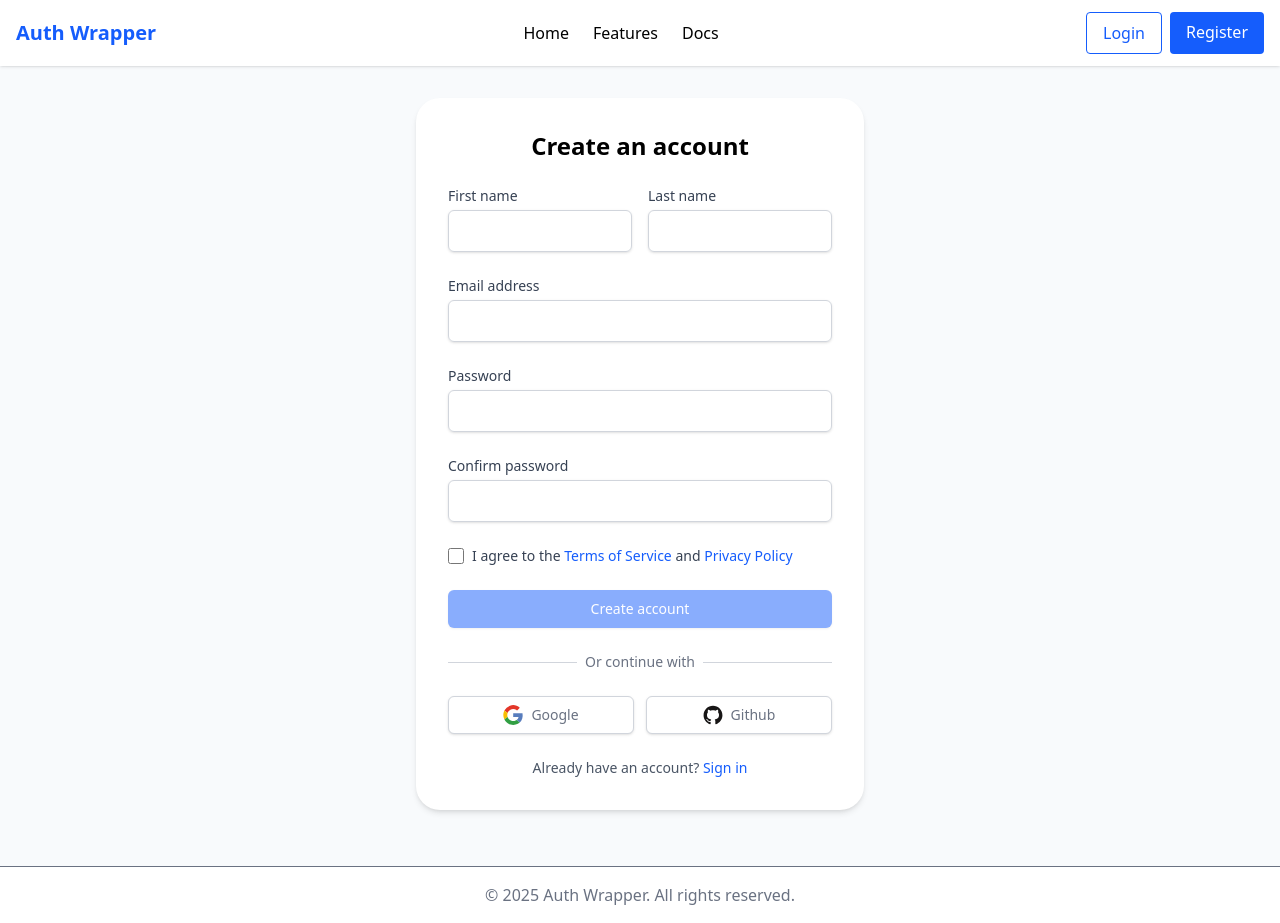
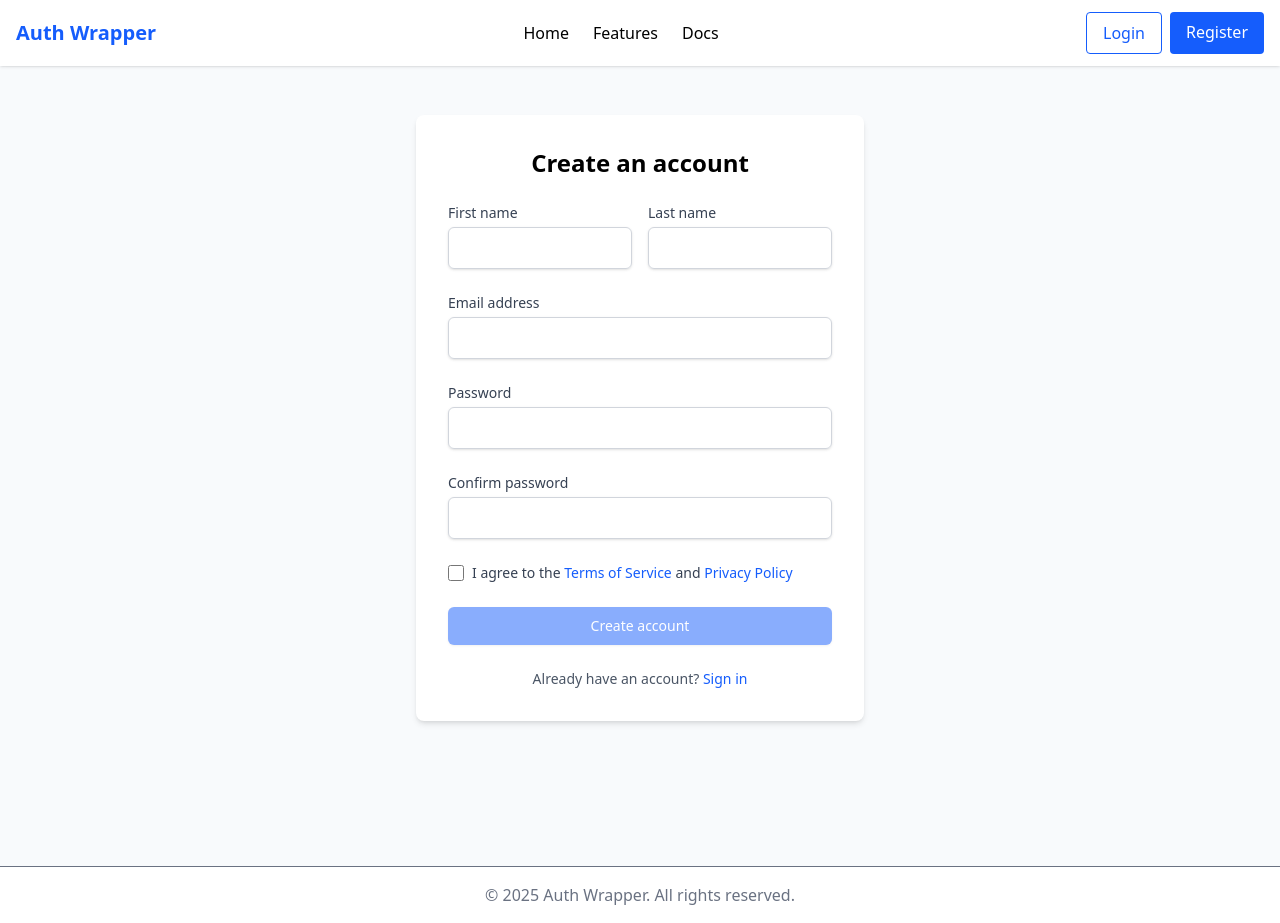
Before and after one commit to husen004/auth_wrapper, a Next.js app in the folder Frontend/: page /sign-up in a window 1280 px wide. Built offline with nearby package versions, Linux system fonts and the light colour scheme.

Commit message:
Login and Registration page complete

```diff
--- a/Frontend/app/sign-in/page.tsx
+++ b/Frontend/app/sign-in/page.tsx
@@ -1,14 +1,87 @@
-import React from 'react';
-import Link from 'next/link';
-import Image from 'next/image';
+'use client'
+
+import { useState } from "react";
+import { useRouter } from "next/navigation";
+import Link from "next/link";
+import { loginSchema, LoginFormValues } from "@/lib/validation";
+import { ZodError } from "zod";
 
 const LoginPage = () => {
+  const router = useRouter();
+  const [email, setEmail] = useState<string>("");
+  const [password, setPassword] = useState<string>("");
+  const [errors, setErrors] = useState<Partial<Record<keyof LoginFormValues, string>>>({});
+  const [loading, setLoading] = useState<boolean>(false);
+  const [generalError, setGeneralError] = useState<string | null>(null);
+
+  const handleSubmit = async (e: React.FormEvent) => {
+    e.preventDefault();
+    setErrors({});
+    setGeneralError(null);
+
+    try {
+      // Validate form data with Zod
+      loginSchema.parse({ email, password });
+
+      // If validation passes, show loading state
+      setLoading(true);
+
+      // Here you would call your API
+      try {
+        const response = await fetch('http://localhost:8080/api/auth/login', {
+          method: 'POST',
+          headers: {
+            'Content-Type': 'application/json',
+          },
+          body: JSON.stringify({ username: email, password }),
+        });
+
+        if (!response.ok) {
+          const errorData = await response.json();
+          throw new Error(errorData.message || 'Login failed');
+        }
+
+        const data = await response.json();
+
+        // Store tokens in localStorage
+        localStorage.setItem('access_token', data.access_token);
+        localStorage.setItem('refresh_token', data.refresh_token);
+
+        // Redirect to dashboard or home
+        router.push('/dashboard');
+      } catch (error) {
+        setGeneralError(error instanceof Error ? error.message : 'An error occurred during login');
+      } finally {
+        setLoading(false);
+      }
+    } catch (error) {
+      if (error instanceof ZodError) {
+        // Convert Zod errors to a more usable format
+        const formattedErrors: Partial<Record<keyof LoginFormValues, string>> = {};
+        error.errors.forEach((err) => {
+          if (err.path) {
+            formattedErrors[err.path[0] as keyof LoginFormValues] = err.message;
+          }
+        });
+        setErrors(formattedErrors);
+      } else {
+        setGeneralError('An unexpected error occurred');
+      }
+    }
+  };
+
   return (
     <div className="flex justify-center items-center min-h-[80vh] px-4">
-      <div className="bg-white p-8 rounded-3xl shadow-md w-full max-w-md">
+      <div className="bg-white p-8 rounded-lg shadow-md w-full max-w-md">
         <h1 className="text-2xl font-bold mb-6 text-center">Welcome back</h1>
 
-        <form className="space-y-6">
+        {generalError && (
+          <div className="mb-4 p-3 bg-red-50 text-red-700 rounded-md">
+            {generalError}
+          </div>
+        )}
+
+        <form onSubmit={handleSubmit} className="space-y-6">
           <div>
             <label htmlFor="email" className="block text-sm font-medium text-gray-700 mb-1">
               Email address
@@ -18,8 +91,11 @@ const LoginPage = () => {
               name="email"
               type="email"
               autoComplete="email"
-              className="w-full px-3 py-2 border border-gray-300 rounded-md shadow-sm focus:outline-none focus:ring-blue-500 focus:border-blue-500"
+              value={email}
+              onChange={(e) => setEmail(e.target.value)}
+              className={`w-full px-3 py-2 border ${errors.email ? 'border-red-500' : 'border-gray-300'} rounded-md shadow-sm focus:outline-none focus:ring-blue-500 focus:border-blue-500`}
             />
+            {errors.email && <p className="mt-1 text-sm text-red-600">{errors.email}</p>}
           </div>
 
           <div>
@@ -31,8 +107,11 @@ const LoginPage = () => {
               name="password"
               type="password"
               autoComplete="current-password"
-              className="w-full px-3 py-2 border border-gray-300 rounded-md shadow-sm focus:outline-none focus:ring-blue-500 focus:border-blue-500"
+              value={password}
+              onChange={(e) => setPassword(e.target.value)}
+              className={`w-full px-3 py-2 border ${errors.password ? 'border-red-500' : 'border-gray-300'} rounded-md shadow-sm focus:outline-none focus:ring-blue-500 focus:border-blue-500`}
             />
+            {errors.password && <p className="mt-1 text-sm text-red-600">{errors.password}</p>}
           </div>
 
           <div className="flex items-center justify-between">
@@ -56,45 +135,18 @@ const LoginPage = () => {
           <div>
             <button
               type="submit"
-              className="w-full flex justify-center py-2 px-4 border border-transparent rounded-md shadow-sm text-sm font-medium text-white bg-blue-600 hover:bg-blue-700 focus:outline-none focus:ring-2 focus:ring-offset-2 focus:ring-blue-500"
+              disabled={loading}
+              className="w-full flex justify-center py-2 px-4 border border-transparent rounded-md shadow-sm text-sm font-medium text-white bg-blue-600 hover:bg-blue-700 focus:outline-none focus:ring-2 focus:ring-offset-2 focus:ring-blue-500 disabled:opacity-50"
             >
-              Sign in
+              {loading ? 'Signing in...' : 'Sign in'}
             </button>
           </div>
         </form>
 
-        <div className="mt-6">
-          <div className="relative">
-            <div className="absolute inset-0 flex items-center">
-              <div className="w-full border-t border-gray-300"></div>
-            </div>
-            <div className="relative flex justify-center text-sm">
-              <span className="px-2 bg-white text-gray-500">Or continue with</span>
-            </div>
-          </div>
-
-          <div className="mt-6 grid grid-cols-2 gap-3">
-            <button
-              type="button"
-              className="w-full inline-flex justify-center py-2 px-4 border border-gray-300 rounded-md shadow-sm bg-white text-sm font-medium text-gray-500 hover:bg-gray-50"
-            >
-              <Image width="20" height="10" src="https://img.icons8.com/fluency/48/google-logo.png" alt="google-logo"/>
-              <span className="ml-2">Google</span>
-            </button>
-            <button
-              type="button"
-              className="w-full inline-flex justify-center py-2 px-4 border border-gray-300 rounded-md shadow-sm bg-white text-sm font-medium text-gray-500 hover:bg-gray-50"
-            >
-              <Image width="20" height="10" src="https://img.icons8.com/glyph-neue/64/github.png" alt="github"/>
-              <span className="ml-2">GitHub</span>
-            </button>
-          </div>
-        </div>
-
         <div className="mt-6 text-center">
           <p className="text-sm text-gray-600">
-            Do not have an account?{' '}
-            <Link href="/register" className="font-medium text-blue-600 hover:text-blue-500">
+            Don't have an account?{' '}
+            <Link href="/sign-up" className="font-medium text-blue-600 hover:text-blue-500">
               Sign up
             </Link>
           </p>
--- a/Frontend/app/sign-up/page.tsx
+++ b/Frontend/app/sign-up/page.tsx
@@ -1,114 +1,176 @@
 "use client";
 
-import React, { useState } from "react";
+import { useState } from "react";
+import { useRouter } from "next/navigation";
 import Link from "next/link";
+import { registerSchema, RegisterFormValues } from "@/lib/validation";
+import { ZodError } from "zod";
 
 const RegisterPage = () => {
+  const router = useRouter();
+  const [firstName, setFirstName] = useState<string>("");
+  const [lastName, setLastName] = useState<string>("");
+  const [email, setEmail] = useState<string>("");
+  const [password, setPassword] = useState<string>("");
+  const [confirmPassword, setConfirmPassword] = useState<string>("");
+  const [toggle, setToggle] = useState<boolean>(false);
+  const [errors, setErrors] = useState<Partial<Record<keyof RegisterFormValues, string>>>({});
+  const [loading, setLoading] = useState<boolean>(false);
+  const [generalError, setGeneralError] = useState<string | null>(null);
 
-  const [ firstName, setFirstName ] = useState('');
-  const [ lastName, setLastName ] = useState('');
-  const [ email, setEmail ] = useState('');
-  const [ password, setPassword ] = useState('');
-  const [ confirmPassword, setConfirmPassword ] = useState('');
-  const [toggle, setToggle] = useState(false);
+  const handleSubmit = async (e: React.FormEvent) => {
+    e.preventDefault();
+    setErrors({});
+    setGeneralError(null);
+
+    try {
+      // Validate form data with Zod
+      registerSchema.parse({
+        firstName,
+        lastName,
+        email,
+        password,
+        confirmPassword,
+      });
+
+      // If validation passes, show loading state
+      setLoading(true);
+
+      // Here you would call your API
+      try {
+        const response = await fetch('http://localhost:8080/api/auth/register', {
+          method: 'POST',
+          headers: {
+            'Content-Type': 'application/json',
+          },
+          body: JSON.stringify({
+            username: email,
+            password,
+            firstName,
+            lastName
+          }),
+        });
+
+        if (!response.ok) {
+          const errorData = await response.json();
+          throw new Error(errorData.message || 'Registration failed');
+        }
+
+        // Redirect to login page with success message
+        router.push('/sign-in?registered=true');
+      } catch (error) {
+        setGeneralError(error instanceof Error ? error.message : 'An error occurred during registration');
+      } finally {
+        setLoading(false);
+      }
+    } catch (error) {
+      if (error instanceof ZodError) {
+        // Convert Zod errors to a more usable format
+        const formattedErrors: Partial<Record<keyof RegisterFormValues, string>> = {};
+        error.errors.forEach((err) => {
+          if (err.path) {
+            formattedErrors[err.path[0] as keyof RegisterFormValues] = err.message;
+          }
+        });
+        setErrors(formattedErrors);
+      } else {
+        setGeneralError('An unexpected error occurred');
+      }
+    }
+  };
 
   return (
     <div className="flex justify-center items-center min-h-[80vh] px-4">
-      <div className="bg-white p-8 rounded-3xl shadow-md w-full max-w-md">
-        <h1 className="text-2xl font-bold mb-6 text-center">
-          Create an account
-        </h1>
+      <div className="bg-white p-8 rounded-lg shadow-md w-full max-w-md">
+        <h1 className="text-2xl font-bold mb-6 text-center">Create an account</h1>
 
-        <form className="space-y-6">
-          <div className="grid grid-cols-2 gap-4">
+        {generalError && (
+          <div className="mb-4 p-3 bg-red-50 text-red-700 rounded-md">
+            {generalError}
+          </div>
+        )}
+
+        <form onSubmit={handleSubmit} className="space-y-6">
+          <div className="grid grid-cols-1 md:grid-cols-2 gap-4">
             <div>
-              <label
-                htmlFor="firstName"
-                className="block text-sm font-medium text-gray-700 mb-1"
-              >
+              <label htmlFor="firstName" className="block text-sm font-medium text-gray-700 mb-1">
                 First name
               </label>
               <input
-              value={firstName}
-              onChange={(e) => setFirstName(e.target.value)}
                 id="firstName"
                 name="firstName"
                 type="text"
                 autoComplete="given-name"
-                className="w-full px-3 py-2 border border-gray-300 rounded-md shadow-sm focus:outline-none focus:ring-blue-500 focus:border-blue-500"
+                value={firstName}
+                onChange={(e) => setFirstName(e.target.value)}
+                className={`w-full px-3 py-2 border ${errors.firstName ? 'border-red-500' : 'border-gray-300'} rounded-md shadow-sm focus:outline-none focus:ring-blue-500 focus:border-blue-500`}
               />
+              {errors.firstName && <p className="mt-1 text-sm text-red-600">{errors.firstName}</p>}
             </div>
+
             <div>
-              <label
-                htmlFor="lastName"
-                className="block text-sm font-medium text-gray-700 mb-1"
-              >
+              <label htmlFor="lastName" className="block text-sm font-medium text-gray-700 mb-1">
                 Last name
               </label>
               <input
-              value={lastName}
-              onChange={(e) => setLastName(e.target.value)}
                 id="lastName"
                 name="lastName"
                 type="text"
                 autoComplete="family-name"
-                className="w-full px-3 py-2 border border-gray-300 rounded-md shadow-sm focus:outline-none focus:ring-blue-500 focus:border-blue-500"
+                value={lastName}
+                onChange={(e) => setLastName(e.target.value)}
+                className={`w-full px-3 py-2 border ${errors.lastName ? 'border-red-500' : 'border-gray-300'} rounded-md shadow-sm focus:outline-none focus:ring-blue-500 focus:border-blue-500`}
               />
+              {errors.lastName && <p className="mt-1 text-sm text-red-600">{errors.lastName}</p>}
             </div>
           </div>
 
           <div>
-            <label
-              htmlFor="email"
-              className="block text-sm font-medium text-gray-700 mb-1"
-            >
+            <label htmlFor="email" className="block text-sm font-medium text-gray-700 mb-1">
               Email address
             </label>
             <input
-            value={email}
-            onChange={(e) => setEmail(e.target.value)}
               id="email"
               name="email"
               type="email"
               autoComplete="email"
-              className="w-full px-3 py-2 border border-gray-300 rounded-md shadow-sm focus:outline-none focus:ring-blue-500 focus:border-blue-500"
+              value={email}
+              onChange={(e) => setEmail(e.target.value)}
+              className={`w-full px-3 py-2 border ${errors.email ? 'border-red-500' : 'border-gray-300'} rounded-md shadow-sm focus:outline-none focus:ring-blue-500 focus:border-blue-500`}
             />
+            {errors.email && <p className="mt-1 text-sm text-red-600">{errors.email}</p>}
           </div>
 
           <div>
-            <label
-              htmlFor="password"
-              className="block text-sm font-medium text-gray-700 mb-1"
-            >
+            <label htmlFor="password" className="block text-sm font-medium text-gray-700 mb-1">
               Password
             </label>
             <input
-            value={password}
-            onChange={(e) => setPassword(e.target.value)}
               id="password"
               name="password"
               type="password"
               autoComplete="new-password"
-              className="w-full px-3 py-2 border border-gray-300 rounded-md shadow-sm focus:outline-none focus:ring-blue-500 focus:border-blue-500"
+              value={password}
+              onChange={(e) => setPassword(e.target.value)}
+              className={`w-full px-3 py-2 border ${errors.password ? 'border-red-500' : 'border-gray-300'} rounded-md shadow-sm focus:outline-none focus:ring-blue-500 focus:border-blue-500`}
             />
+            {errors.password && <p className="mt-1 text-sm text-red-600">{errors.password}</p>}
           </div>
 
           <div>
-            <label
-              htmlFor="confirmPassword"
-              className="block text-sm font-medium text-gray-700 mb-1"
-            >
+            <label htmlFor="confirmPassword" className="block text-sm font-medium text-gray-700 mb-1">
               Confirm password
             </label>
             <input
-            value={confirmPassword}
-            onChange={(e) => setConfirmPassword(e.target.value)}
               id="confirmPassword"
               name="confirmPassword"
               type="password"
               autoComplete="new-password"
-              className="w-full px-3 py-2 border border-gray-300 rounded-md shadow-sm focus:outline-none focus:ring-blue-500 focus:border-blue-500"
+              value={confirmPassword}
+              onChange={(e) => setConfirmPassword(e.target.value)}
+              className={`w-full px-3 py-2 border ${errors.confirmPassword ? 'border-red-500' : 'border-gray-300'} rounded-md shadow-sm focus:outline-none focus:ring-blue-500 focus:border-blue-500`}
             />
+            {errors.confirmPassword && <p className="mt-1 text-sm text-red-600">{errors.confirmPassword}</p>}
           </div>
 
           <div className="flex items-center">
@@ -137,83 +199,19 @@ const RegisterPage = () => {
 
           <div>
             <button
-              disabled={!toggle}
+              disabled={!toggle || loading}
               type="submit"
               className="w-full flex justify-center py-2 px-4 border border-transparent rounded-md shadow-sm text-sm font-medium text-white bg-blue-600 hover:bg-blue-700 focus:outline-none focus:ring-2 focus:ring-offset-2 focus:ring-blue-500 disabled:opacity-50"
             >
-              Create account
+              {loading ? 'Creating account...' : 'Create account'}
             </button>
           </div>
         </form>
 
-        <div className="mt-6">
-          <div className="relative">
-            <div className="absolute inset-0 flex items-center">
-              <div className="w-full border-t border-gray-300"></div>
-            </div>
-            <div className="relative flex justify-center text-sm">
-              <span className="px-2 bg-white text-gray-500">
-                Or continue with
-              </span>
-            </div>
-          </div>
-
-          <div className="mt-6 grid grid-cols-2 gap-3">
-            <button
-              type="button"
-              className="w-full inline-flex justify-center py-2 px-4 border border-gray-300 rounded-md shadow-sm bg-white text-sm font-medium text-gray-500 hover:bg-gray-50"
-            >
-              <svg viewBox="0 0 128 128" width={20} height={20} aria-hidden="true">
-                <path
-                  fill="#fff"
-                  d="M44.59 4.21a63.28 63.28 0 004.33 120.9 67.6 67.6 0 0032.36.35 57.13 57.13 0 0025.9-13.46 57.44 57.44 0 0016-26.26 74.33 74.33 0 001.61-33.58H65.27v24.69h34.47a29.72 29.72 0 01-12.66 19.52 36.16 36.16 0 01-13.93 5.5 41.29 41.29 0 01-15.1 0A37.16 37.16 0 0144 95.74a39.3 39.3 0 01-14.5-19.42 38.31 38.31 0 010-24.63 39.25 39.25 0 019.18-14.91A37.17 37.17 0 0176.13 27a34.28 34.28 0 0113.64 8q5.83-5.8 11.64-11.63c2-2.09 4.18-4.08 6.15-6.22A61.22 61.22 0 0087.2 4.59a64 64 0 00-42.61-.38z"
-                ></path>
-                <path
-                  fill="#e33629"
-                  d="M44.59 4.21a64 64 0 0142.61.37 61.22 61.22 0 0120.35 12.62c-2 2.14-4.11 4.14-6.15 6.22Q95.58 29.23 89.77 35a34.28 34.28 0 00-13.64-8 37.17 37.17 0 00-37.46 9.74 39.25 39.25 0 00-9.18 14.91L8.76 35.6A63.53 63.53 0 0144.59 4.21z"
-                ></path>
-                <path
-                  fill="#f8bd00"
-                  d="M3.26 51.5a62.93 62.93 0 015.5-15.9l20.73 16.09a38.31 38.31 0 000 24.63q-10.36 8-20.73 16.08a63.33 63.33 0 01-5.5-40.9z"
-                ></path>
-                <path
-                  fill="#587dbd"
-                  d="M65.27 52.15h59.52a74.33 74.33 0 01-1.61 33.58 57.44 57.44 0 01-16 26.26c-6.69-5.22-13.41-10.4-20.1-15.62a29.72 29.72 0 0012.66-19.54H65.27c-.01-8.22 0-16.45 0-24.68z"
-                ></path>
-                <path
-                  fill="#319f43"
-                  d="M8.75 92.4q10.37-8 20.73-16.08A39.3 39.3 0 0044 95.74a37.16 37.16 0 0014.08 6.08 41.29 41.29 0 0015.1 0 36.16 36.16 0 0013.93-5.5c6.69 5.22 13.41 10.4 20.1 15.62a57.13 57.13 0 01-25.9 13.47 67.6 67.6 0 01-32.36-.35 63 63 0 01-23-11.59A63.73 63.73 0 018.75 92.4z"
-                ></path>
-              </svg>
-              <span className="ml-2">Google</span>
-            </button>
-
-            <button
-              type="button"
-              className="w-full inline-flex justify-center py-2 px-4 border border-gray-300 rounded-md shadow-sm bg-white text-sm font-medium text-gray-500 hover:bg-gray-50"
-            >
-              <svg viewBox="0 0 128 128" width={20} height={20} aria-hidden="true">
-                <g fill="#181616">
-                  <path
-                    fillRule="evenodd"
-                    clipRule="evenodd"
-                    d="M64 5.103c-33.347 0-60.388 27.035-60.388 60.388 0 26.682 17.303 49.317 41.297 57.303 3.017.56 4.125-1.31 4.125-2.905 0-1.44-.056-6.197-.082-11.243-16.8 3.653-20.345-7.125-20.345-7.125-2.747-6.98-6.705-8.836-6.705-8.836-5.48-3.748.413-3.67.413-3.67 6.063.425 9.257 6.223 9.257 6.223 5.386 9.23 14.127 6.562 17.573 5.02.542-3.903 2.107-6.568 3.834-8.076-13.413-1.525-27.514-6.704-27.514-29.843 0-6.593 2.36-11.98 6.223-16.21-.628-1.52-2.695-7.662.584-15.98 0 0 5.07-1.623 16.61 6.19C53.7 35 58.867 34.327 64 34.304c5.13.023 10.3.694 15.127 2.033 11.526-7.813 16.59-6.19 16.59-6.19 3.287 8.317 1.22 14.46.593 15.98 3.872 4.23 6.215 9.617 6.215 16.21 0 23.194-14.127 28.3-27.574 29.796 2.167 1.874 4.097 5.55 4.097 11.183 0 8.08-.07 14.583-.07 16.572 0 1.607 1.088 3.49 4.148 2.897 23.98-7.994 41.263-30.622 41.263-57.294C124.388 32.14 97.35 5.104 64 5.104z"
-                  ></path>
-                  <path d="M26.484 91.806c-.133.3-.605.39-1.035.185-.44-.196-.685-.605-.543-.906.13-.31.603-.395 1.04-.188.44.197.69.61.537.91zm2.446 2.729c-.287.267-.85.143-1.232-.28-.396-.42-.47-.983-.177-1.254.298-.266.844-.14 1.24.28.394.426.472.984.17 1.255zM31.312 98.012c-.37.258-.976.017-1.35-.52-.37-.538-.37-1.183.01-1.44.373-.258.97-.025 1.35.507.368.545.368 1.19-.01 1.452zm3.261 3.361c-.33.365-1.036.267-1.552-.23-.527-.487-.674-1.18-.343-1.544.336-.366 1.045-.264 1.564.23.527.486.686 1.18.333 1.543zm4.5 1.951c-.147.473-.825.688-1.51.486-.683-.207-1.13-.76-.99-1.238.14-.477.823-.7 1.512-.485.683.206 1.13.756.988 1.237zm4.943.361c.017.498-.563.91-1.28.92-.723.017-1.308-.387-1.315-.877 0-.503.568-.91 1.29-.924.717-.013 1.306.387 1.306.88zm4.598-.782c.086.485-.413.984-1.126 1.117-.7.13-1.35-.172-1.44-.653-.086-.498.422-.997 1.122-1.126.714-.123 1.354.17 1.444.663zm0 0"></path>
-                </g>
-              </svg>
-              <span className="ml-2">Github</span>
-            </button>
-          </div>
-        </div>
-
         <div className="mt-6 text-center">
           <p className="text-sm text-gray-600">
-            Already have an account?{" "}
-            <Link
-              href="/login"
-              className="font-medium text-blue-600 hover:text-blue-500"
-            >
+            Already have an account?{' '}
+            <Link href="/sign-in" className="font-medium text-blue-600 hover:text-blue-500">
               Sign in
             </Link>
           </p>
--- a/Frontend/package.json
+++ b/Frontend/package.json
@@ -14,7 +14,7 @@
     "react": "19.1.0",
     "react-dom": "19.1.0",
     "react-hook-form": "^7.62.0",
-    "zod": "^4.1.9"
+    "zod": "^4.1.11"
   },
   "devDependencies": {
     "@eslint/eslintrc": "^3",
```
Also changed, not shown: Frontend/lib/validation.ts (+44 -0 lines), 1 other file (tests, documents, lock files or other folders).
